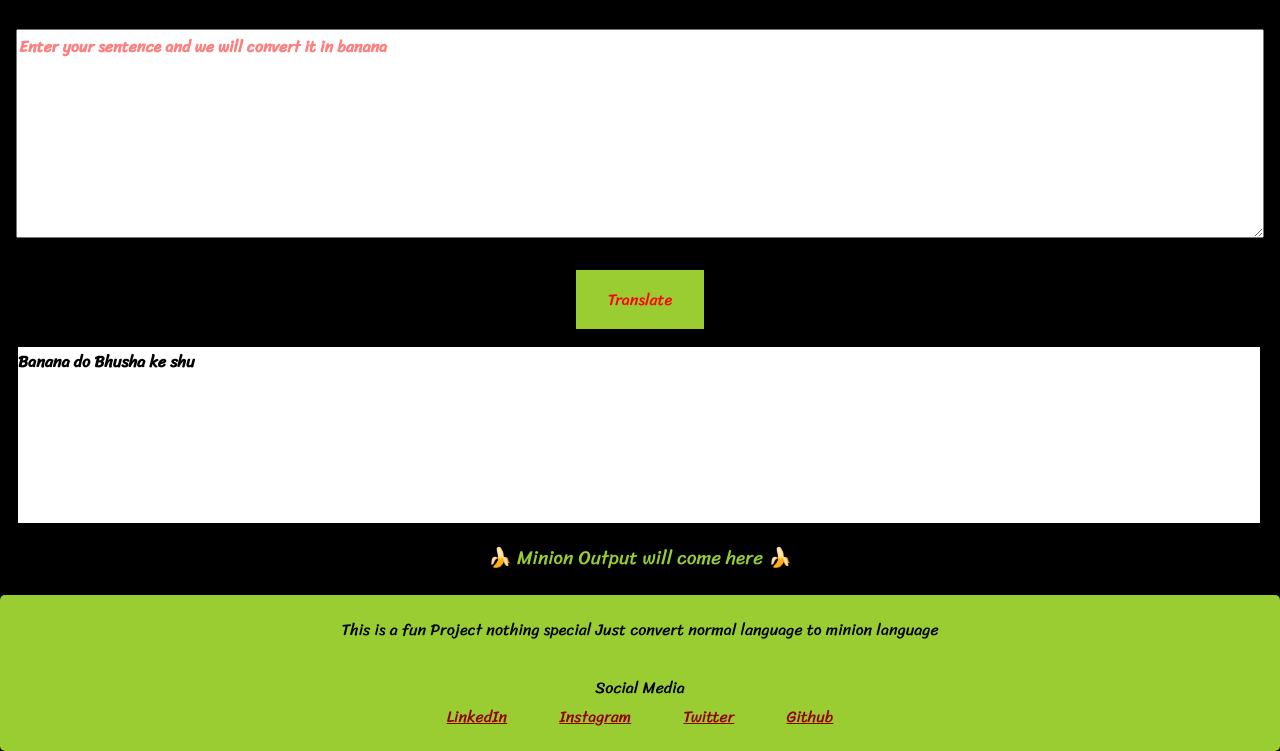
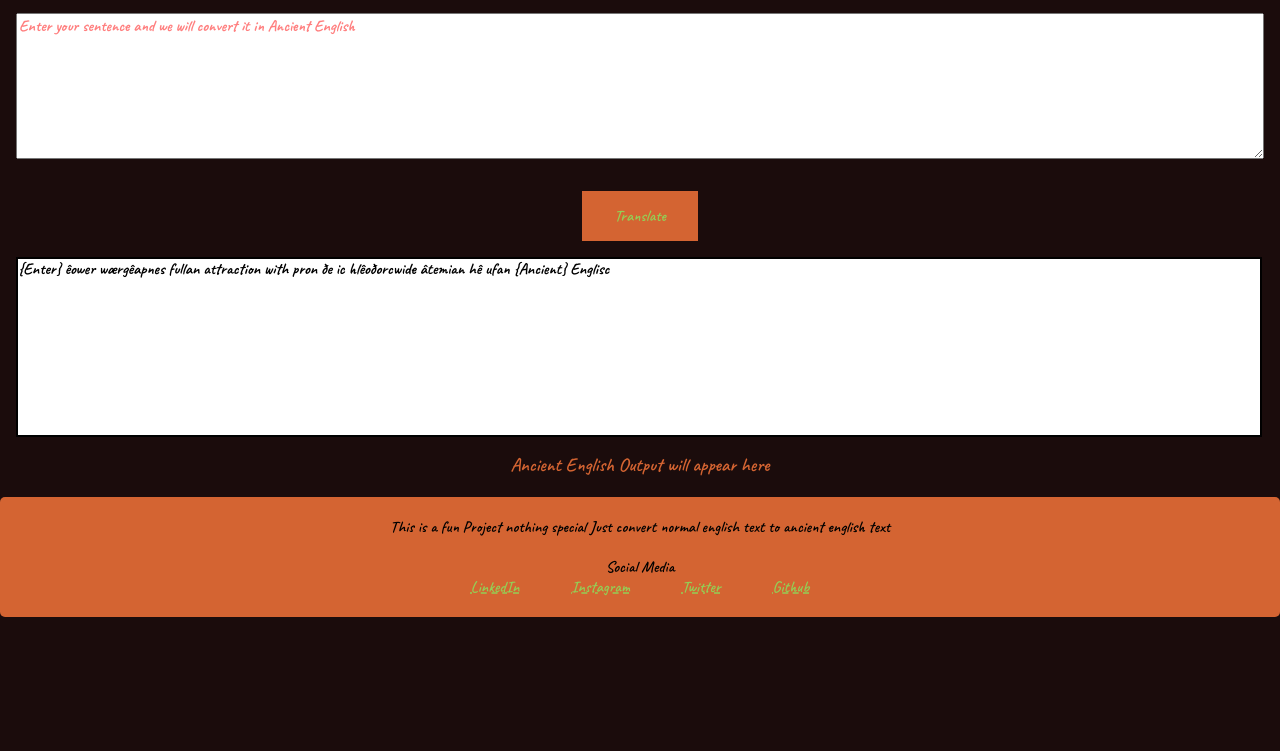
Before and after one commit to hola-aryan/Ancient-English, a plain HTML site: page index.html in a window 1280 px wide. Shown: the part 100-851 px from the top of the page. After the commit the page ends 800 px from the top, so only its background shows below. Drawn offline with Linux system fonts and the light colour scheme.

Commit message:
refactor: complete project
completed the project but I still dont like the text

```diff
--- a/index.html
+++ b/index.html
@@ -4,17 +4,17 @@
     <meta charset="UTF-8">
     <meta http-equiv="X-UA-Compatible" content="IE=edge">
     <meta name="viewport" content="width=device-width, initial-scale=1.0">
-    <title>Minion Speak</title>
+    <title>Ancient English</title>
     <link rel="stylesheet" href="style.css">
 </head>
 <body>
-    <div class="title"> Banana Speak </div>
-    <textarea name="" id="txtarea" cols="" rows="7" placeholder="Enter your sentence and we will convert it in banana"></textarea>
+    <div class="title">📜 Ancient English 📜</div>
+    <textarea name="" id="txtarea" cols="" rows="7" placeholder="Enter your sentence and we will convert it in Ancient English"></textarea>
     <div id="btn"><button id="btn-translate">Translate</button></div>
-    <div id="output">Banana do Bhusha ke shu</div>
-    <div class="ou-title" style="font-size: larger;">🍌 Minion Output will come here 🍌</div>
+    <div id="output">{Enter} êower wærgêapnes fullan attraction with pron ðe ic hlêoðorcwide âtemian hê ufan {Ancient} Englisc</div>
+    <div class="ou-title" style="font-size: larger;"> Ancient English Output will appear here </div>
     <script src="app.js" ></script>
-    <div class="footer"> This is a fun Project nothing special Just convert normal language to minion language <br><br>
+    <div class="footer"> This is a fun Project nothing special Just convert normal english text to ancient english text <br><br>
         <div class="foot_head">Social Media</div>
         <ul class="non_bullet">
         <li class="list-inline-item"><a class="link" target="_blank" href="https://www.linkedin.com/in/aryan-mishra-583248205">LinkedIn</a></li>
--- a/style.css
+++ b/style.css
@@ -1,10 +1,9 @@
-@import url('https://fonts.googleapis.com/css2?family=Marck+Script&family=Sriracha&display=swap');
+@import url('https://fonts.googleapis.com/css2?family=Caveat:wght@600;700&display=swap');
 
 textarea{
     width: 90%;
     display: block;
-    font-family: 'Marck Script', cursive;
-    font-family: 'Sriracha', cursive;
+    font-family: 'Caveat', cursive;
     font-weight: bold;
     font-size: 1rem;
     margin: 1rem;
@@ -24,11 +23,11 @@ textarea{
     height: 11rem;
     font-size: 1 rem;
     background-color: white;
-    font-weight: bold;
+    font-weight: bolder;
     width: 97%;
 }
 .title{
-    background-color: yellowgreen;
+    background-color: #d46432;
     text-align: center;
     font-size: 2em;
     padding: 20px;
@@ -36,27 +35,24 @@ textarea{
 }
 body{
     margin: 0px;
-    font-family: 'Marck Script', cursive;
-    font-family: 'Sriracha', cursive;
+    font-family: 'Caveat', cursive;
     margin: 0px;
-    background-color: rgb(0, 0, 0);
+    background-color: rgb(27, 12, 12);
 }
 #btn-translate{
-    background-color: yellowgreen;
+    background-color: #d46432;
     border: none;
-    color: rgb(255, 0, 0);
+    color: rgb(148, 206, 86);
     padding: 15px 32px;
     text-align: center;
-    font-family: 'Marck Script', cursive;
-    font-family: 'Sriracha', cursive;
+    font-family: 'Caveat', cursive;
     text-decoration: none;
     display: inline-block;
     font-size: 16px;
 }
 textarea::placeholder {
     font-weight: bold;
-    font-family: 'Marck Script', cursive;
-    font-family: 'Sriracha', cursive;
+    font-family: 'Caveat', cursive;
     opacity: .5;
     font-size: 1rem;
     color: red;
@@ -64,10 +60,10 @@ textarea::placeholder {
 
 .ou-title{
     text-align: center;
-    color: yellowgreen;
+    color: #d46432;
 }
 .footer{
-    background-color: yellowgreen;
+    background-color: #d46432;
     margin-top: 20px;
     text-align: center;
     font-size: 1em;
@@ -85,8 +81,8 @@ textarea::placeholder {
 }
 .link{
     padding: 1rem 1rem;
-    color: rgb(148, 0, 0);
-    text-decoration: underline;
+    color: rgb(148, 206, 86);
+    text-decoration-style: dashed;
 }
 ul{
     padding-inline-start: 0px;
```
